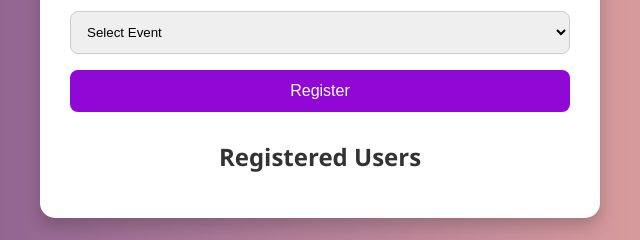
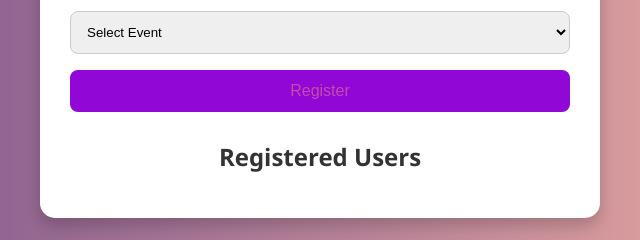
Before and after one commit to aishwaryaskumar3-lang/Event-registration-, a plain HTML site: page index.html in a window 1280 px wide. Shown: the part 272-512 px from the top of the page, 320-960 px from the left. Drawn offline with Linux system fonts and the light colour scheme; no server answers.

Commit message:
your commit message

```diff
--- a/style.css
+++ b/style.css
@@ -30,7 +30,7 @@ form input, form select, form button {
 
 form button {
   background: #9108d6;
-  color: white;
+  color: rgb(196, 74, 172);
   border: none;
   cursor: pointer;
   font-size: 16px;
```
